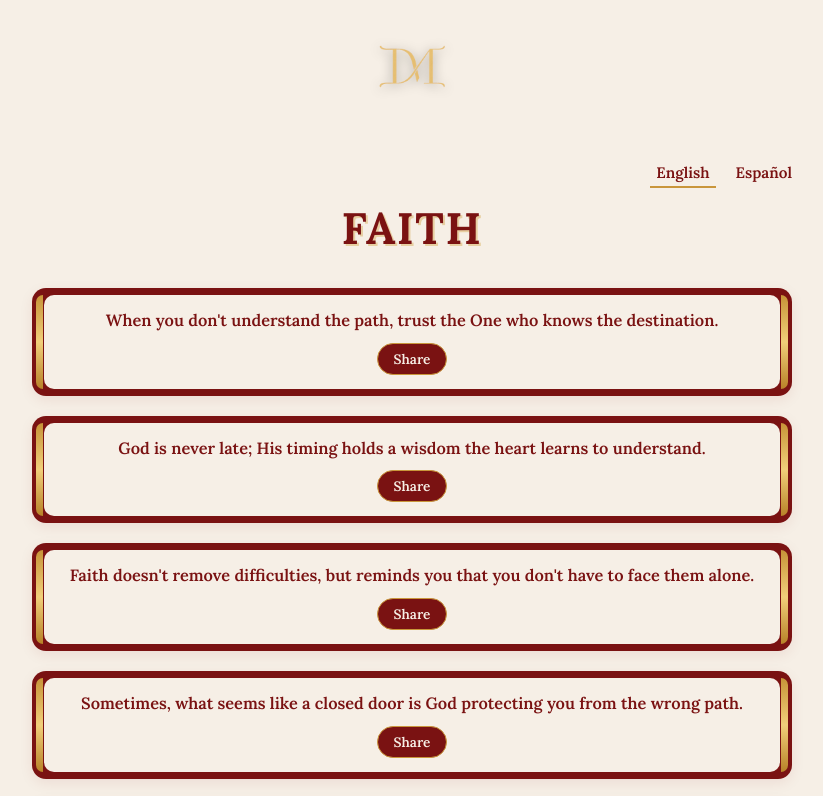
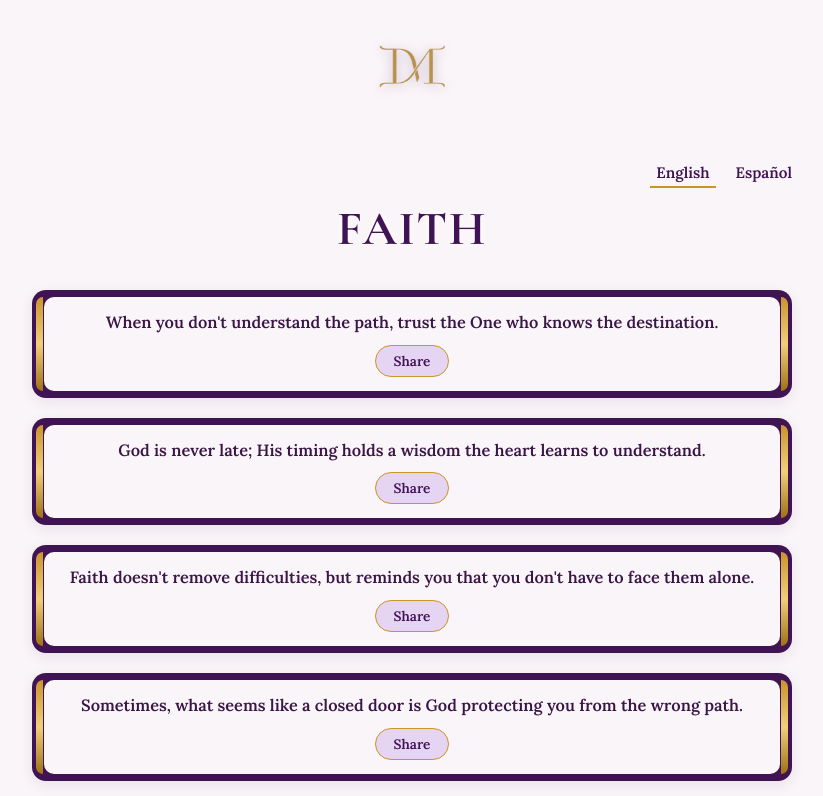
Before and after one commit to darrmilly/darrmilly-site, a plain HTML site: page fe.html in a window 1280 px wide. Shown: the top 796 px of the page, without its empty margins (228-1051 px from the left). Drawn offline with nearby package versions, Linux system fonts and the light colour scheme.

Commit message:
Refactor styles and update font in fe.html
Updated font styles, colors, and background in fe.html.

```diff
--- a/fe.html
+++ b/fe.html
@@ -15,7 +15,7 @@
 
     <link rel="preconnect" href="https://fonts.googleapis.com">
     <link rel="preconnect" href="https://fonts.gstatic.com" crossorigin>
-    <link href="https://fonts.googleapis.com/css2?family=Lora:ital,wght@0,400..700;1,400..700&display=swap" rel="stylesheet">
+    <link href="https://fonts.googleapis.com/css2?family=Cormorant+Garamond:ital,wght@0,600;0,700;1,600;1,700&family=Lora:ital,wght@0,400..700;1,400..700&display=swap" rel="stylesheet">
     <style>
         * {
             margin: 0;
@@ -24,9 +24,9 @@
         }
 
         body {
-            background-color: #F6EFE6;
+            background-color: #FAF5F8;
             font-family: 'Lora', serif;
-            color: #7A1212;
+            color: #3F1354;
             display: flex;
             flex-direction: column;
             align-items: center;
@@ -57,7 +57,7 @@
             width: 82px;
             height: auto;
             display: block;
-            filter: drop-shadow(0 2px 6px rgba(0, 0, 0, 0.4));
+            filter: brightness(0.75) contrast(1.25) drop-shadow(0 2px 6px rgba(63, 19, 84, 0.35));
         }
 
         .gallery-container {
@@ -84,7 +84,7 @@
             font-family: 'Lora', serif;
             font-size: 0.95rem;
             font-weight: 600;
-            color: #7A1212;
+            color: #3F1354;
             cursor: pointer;
             padding: 4px 6px;
             border-bottom: 2px solid transparent;
@@ -96,17 +96,18 @@
         }
 
         .lang-btn.active {
-            border-bottom-color: #C9963B;
+            border-bottom-color: #C9962B;
         }
 
         .gallery-title {
-            font-size: clamp(2rem, 4.5vw, 2.75rem);
+            font-family: 'Cormorant Garamond', Georgia, serif;
+            font-size: clamp(2.2rem, 4.8vw, 3rem);
             font-weight: 700;
             letter-spacing: 1.5px;
-            color: #7A1212;
+            color: #3F1354;
             text-align: center;
             margin: 6px 0 32px;
-            text-shadow: 2px 2px 0px rgba(212, 168, 79, 0.45);
+            text-shadow: 0 1px 8px rgba(255, 255, 255, 0.9);
         }
 
         .quotes-grid {
@@ -120,14 +121,14 @@
 
         .quote-card {
             position: relative;
-            background-color: #7A1212;
+            background-color: #3F1354;
             border-radius: 14px;
             padding: 7px 12px;
             display: flex;
             align-items: stretch;
             justify-content: center;
             min-height: 92px;
-            box-shadow: 0 4px 14px rgba(122, 18, 18, 0.08);
+            box-shadow: 0 4px 14px rgba(63, 19, 84, 0.09);
         }
 
         .quote-card::before,
@@ -137,7 +138,7 @@
             top: 7px;
             bottom: 7px;
             width: 7px;
-            background: linear-gradient(180deg, #C79438 0%, #F1CF7A 50%, #B88228 100%);
+            background: linear-gradient(180deg, #C9962B 0%, #F1CF7A 50%, #9E7216 100%);
         }
 
         .quote-card::before {
@@ -151,7 +152,7 @@
         }
 
         .quote-inner {
-            background-color: #F6EFE6;
+            background-color: #FAF5F8;
             border-radius: 10px;
             width: 100%;
             padding: 14px 24px;
@@ -169,25 +170,27 @@
             font-size: 1.02rem;
             font-weight: 600;
             line-height: 1.45;
-            color: #7A1212;
+            color: #3A1647;
             white-space: pre-line;
         }
 
         .share-btn {
-            padding: 6px 16px;
-            background-color: #7A1212;
-            color: #F6EFE6;
-            border: 1px solid #C9963B;
+            padding: 6px 18px;
+            background-color: #E5D4F2;
+            color: #3F1354;
+            border: 1.5px solid #C9962B;
             border-radius: 20px;
             font-family: 'Lora', serif;
             font-size: 0.85rem;
             font-weight: 600;
             cursor: pointer;
-            transition: background-color 0.2s ease, opacity 0.2s ease;
+            transition: background-color 0.2s ease, border-color 0.2s ease, color 0.2s ease;
         }
 
         .share-btn:hover {
-            background-color: #5C0D0D;
+            background-color: #D7C0EA;
+            border-color: #9E7216;
+            color: #2D0C3D;
         }
 
         .gallery-footer {
@@ -195,7 +198,7 @@
             font-size: 0.78rem;
             font-weight: 600;
             letter-spacing: 0.5px;
-            color: #7A1212;
+            color: #6E3B82;
             margin-top: auto;
             padding-top: 12px;
         }
```
